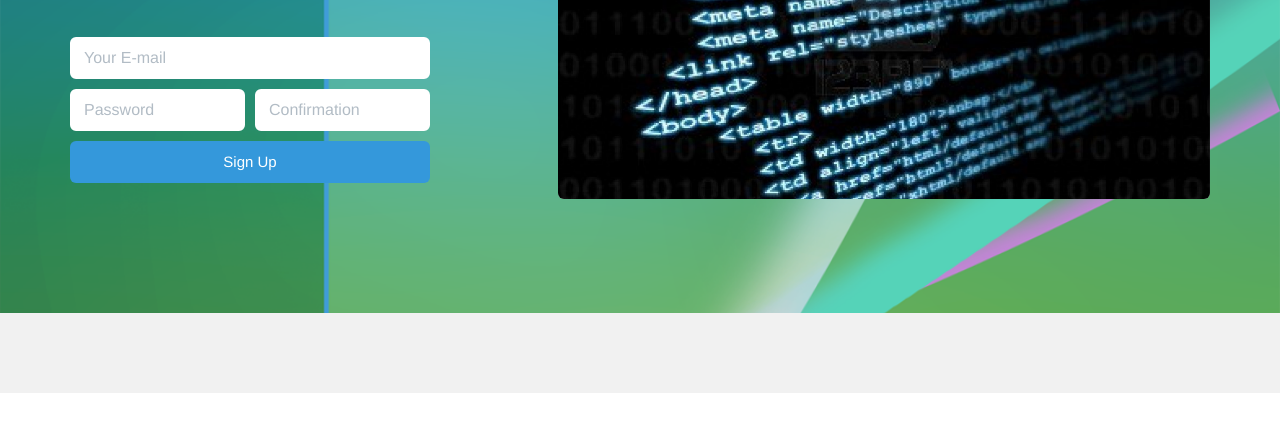
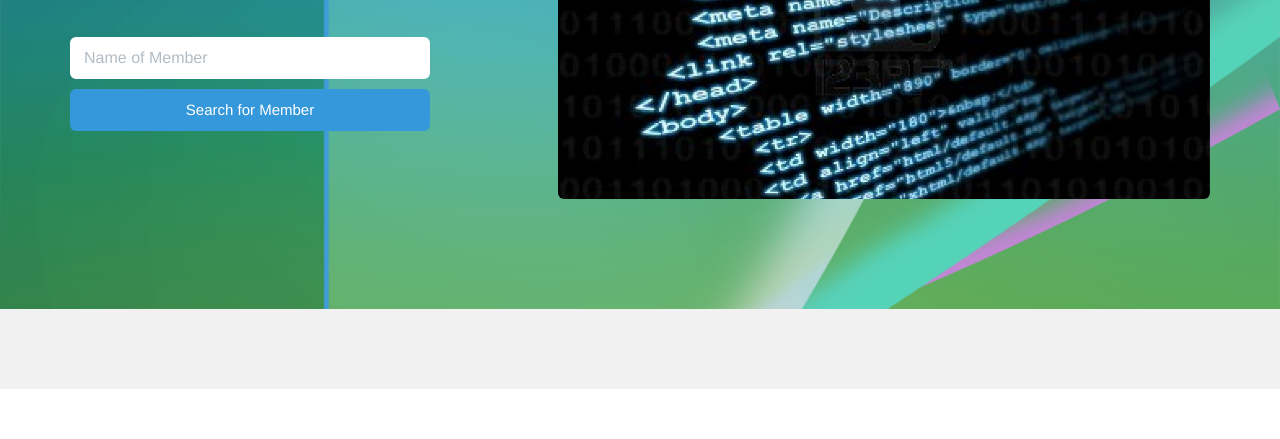
Before and after one commit to rileyneedham56/Group1-Portfolio, a plain HTML site: page Developer/samples/sample-03/index.html in a window 1280 px wide. Shown: the part 361-800 px from the top of the page. Drawn offline with Linux system fonts and the light colour scheme.

Commit message:
changed sign in to search
I changed the sign-in options into a search option to find specific
members

```diff
--- a/Developer/samples/sample-03/index.html
+++ b/Developer/samples/sample-03/index.html
@@ -55,18 +55,10 @@
                             <div class="signup-form">
                                 <form>
                                     <div class="form-group">
-                                        <input class="form-control" type="text" placeholder="Your E-mail">
+                                        <input class="form-control" type="text" placeholder="Name of Member">
                                     </div>
                                     <div class="form-group">
-                                        <div>
-                                            <input type="password" class="form-control" placeholder="Password">
-                                        </div>
-                                        <div>
-                                            <input type="password" class="form-control" placeholder="Confirmation">
-                                        </div>
-                                    </div>
-                                    <div class="form-group">
-                                        <button type="submit" class="btn btn-block btn-info">Sign Up</button>
+                                        <button type="submit" class="btn btn-block btn-info">Search for Member</button>
                                     </div>
                                 </form>
                             </div>
```
